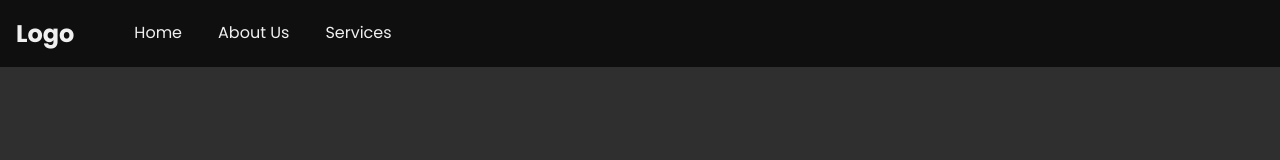
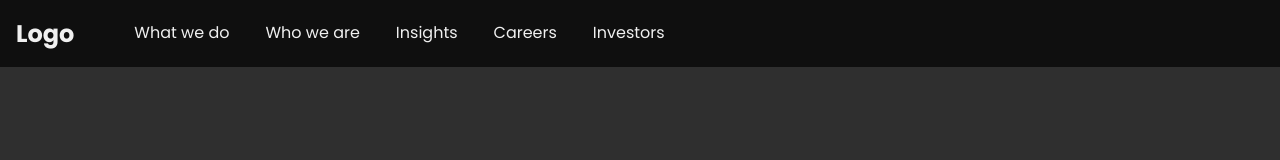
Before and after one commit to Karan-M-Thakkar/custom-website, a plain HTML site: page index.html in a window 1280 px wide. Drawn offline with Linux system fonts and the light colour scheme.

Commit message:
feat: fix multiple features and update navbar data

```diff
--- a/AppData.json
+++ b/AppData.json
@@ -1,143 +1,276 @@
 {
   "navbar": [
     {
-      "label": "Home",
+      "label": "What we do",
       "url": "/home",
       "submenu": [
         {
-          "label": "Introduction",
+          "label": "Industries",
           "url": "/home/introduction",
           "submenu": [
-            {
-              "label": "Overview",
-              "url": "/home/introduction/overview"
+            { "label": "Banking" },
+            { "label": "Capital Markets" },
+            { "label": "Consumer Goods and Distribution" },
+            { "label": "Communications, Media, and Information Services" },
+            { "label": "Education" },
+            { "label": "Energy, Resources, and Utilities" },
+            { "label": "Healthcare" },
+            { "label": "High Tech" },
+            { "label": "Insurance" },
+            { "label": "Life Sciences" },
+            { "label": "Manufacturing" },
+            { "label": "Public Services" },
+            { "label": "Retail" },
+            { "label": "Travel and Logistics" }
+          ]
         },
         {
-              "label": "Mission",
-              "url": "/home/introduction/mission"
+          "label": "Services",
+          "url": "/home/featured",
+          "submenu": [
+            { "label": "Cloud" },
+            { "label": "Cognitive Business Operations" },
+            { "label": "Consulting" },
+            { "label": "Cybersecurity" },
+            { "label": "Data and Analytics" },
+            { "label": "Enterprise Solutions" },
+            { "label": "IoT and Digital Engineering" },
+            { "label": "Network Solutions and Services" },
+            { "label": "TCS Interactive" },
+            { "label": "Sustainability Services" }
+          ]
+        },
+        {
+          "label": "Products and Platforms",
+          "url": "/home/featured",
+          "submenu": [
+            { "label": "TCS ADD™" },
+            { "label": "TCS BANCS™" },
+            { "label": "TCS BFSI Platforms" },
+            { "label": "TCS CHROMA™" },
+            { "label": "TCS Customer Intelligence & Insights™" },
+            { "label": "TCS ERP on Cloud" },
+            { "label": "ignio™" },
+            { "label": "TCS iON™" },
+            { "label": "TCS HOBS™" },
+            { "label": "TCS Intelligent Urban Exchange™" },
+            { "label": "TCS OmniStore™" },
+            { "label": "TCS Optumera™" }
+          ]
+        },
+        {
+          "label": "Research & Innovation",
+          "url": "/home/featured",
+          "submenu": [{ "label": "TCS Research" }, { "label": "TCS Pace™" }]
         }
       ]
     },
     {
-          "label": "Featured",
-          "url": "/home/featured",
+      "label": "Who we are",
+      "url": "/about-us",
       "submenu": [
         {
-              "label": "New Arrivals",
-              "url": "/home/featured/new-arrivals"
+          "label": "About Us",
+          "url": "/about-us/company-profile",
+          "submenu": [
+            { "label": "Corporate Sustainability" },
+            { "label": "Diversity, Equity, and Inclusion" },
+            { "label": "Corporate Social Responsibility" },
+            { "label": "The TCS Way" },
+            { "label": "Sports Sponsorships" },
+            { "label": "Alliances" }
+          ]
         },
         {
-              "label": "Best Sellers",
-              "url": "/home/featured/best-sellers"
+          "label": "Leadership",
+          "url": "/about-us/team"
         },
         {
-              "label": "Deals",
-              "url": "/home/featured/deals"
+          "label": "In The News",
+          "url": "/about-us/team"
         },
         {
-              "label": "Specials",
-              "url": "/home/featured/specials"
+          "label": "Events",
+          "url": "/about-us/team"
         }
+      ]
+    },
+    {
+      "label": "Insights",
+      "url": "/services",
+      "submenu": [
+        {
+          "label": "Customer Stories",
+          "url": "/services/web-development"
+        },
+        {
+          "label": "Perspectives",
+          "url": "/services/design"
+        },
+        {
+          "label": "Global Studies",
+          "url": "/services/design"
+        },
+        {
+          "label": "Topics",
+          "url": "/services/design",
+          "submenu": [
+            { "label": "Insights" },
+            { "label": "Metaverse" },
+            { "label": "Sustainability" },
+            { "label": "Cybersecurity" },
+            { "label": "AI & ML" },
+            { "label": "Blockchain" },
+            { "label": "Cloud" },
+            { "label": "Future of Work" },
+            { "label": "Health & Wellness" },
+            { "label": "IoT" },
+            { "label": "Data Analytics and Storage" }
           ]
         }
       ]
     },
     {
-      "label": "About Us",
-      "url": "/about-us",
+      "label": "Careers",
+      "url": "/services",
       "submenu": [
         {
-          "label": "Company Profile",
-          "url": "/about-us/company-profile",
+          "label": "India",
+          "url": "/services/web-development",
           "submenu": [
             {
-              "label": "History",
-              "url": "/about-us/company-profile/history"
-            },
-            {
-              "label": "Vision",
-              "url": "/about-us/company-profile/vision"
-            },
-            {
-              "label": "Values",
-              "url": "/about-us/company-profile/values"
-            },
-            {
-              "label": "Milestones",
-              "url": "/about-us/company-profile/milestones"
+              "label": "India"
             }
           ]
         },
         {
-          "label": "Team",
-          "url": "/about-us/team",
+          "label": "Americas",
+          "url": "/services/design",
           "submenu": [
-            {
-              "label": "Leadership",
-              "url": "/about-us/team/leadership"
+            { "label": "Argentina" },
+            { "label": "Brazil" },
+            { "label": "Canada" },
+            { "label": "Chile" },
+            { "label": "Colombia" },
+            { "label": "Ecuador" },
+            { "label": "Mexico" },
+            { "label": "Peru" },
+            { "label": "Uruguay" },
+            { "label": "USA" }
+          ]
         },
         {
-              "label": "Departments",
-              "url": "/about-us/team/departments"
+          "label": "Asia Pacific",
+          "url": "/services/design",
+          "submenu": [
+            { "label": "Australia" },
+            { "label": "Mainland China" },
+            { "label": "Hong Kong SAR" },
+            { "label": "Indonesia" },
+            { "label": "Japan" },
+            { "label": "Malaysia" },
+            { "label": "New Zealand" },
+            { "label": "Philippines" },
+            { "label": "Republic of Korea" },
+            { "label": "Singapore" },
+            { "label": "Chinese Taipei" },
+            { "label": "Thailand" }
+          ]
         },
         {
-              "label": "Projects",
-              "url": "/about-us/team/projects"
+          "label": "Europe & UK",
+          "url": "/services/design",
+          "submenu": [
+            { "label": "Belgium" },
+            { "label": "Denmark" },
+            { "label": "Estonia" },
+            { "label": "Finland" },
+            { "label": "France" },
+            { "label": "Germany" },
+            { "label": "Hungary" },
+            { "label": "Ireland" },
+            { "label": "Italy" },
+            { "label": "Luxembourg" },
+            { "label": "Netherlands" },
+            { "label": "Norway" },
+            { "label": "Poland" },
+            { "label": "Portugal" },
+            { "label": "Spain" },
+            { "label": "Sweden" },
+            { "label": "Switzerland" },
+            { "label": "United Kingdom" }
+          ]
         },
         {
-              "label": "Clients",
-              "url": "/about-us/team/clients"
-            }
+          "label": "Middle East & Africa",
+          "url": "/services/design",
+          "submenu": [
+            { "label": "Bahrain" },
+            { "label": "Israel" },
+            { "label": "Kuwait" },
+            { "label": "Qatar" },
+            { "label": "Saudi Arabia" },
+            { "label": "South Africa" },
+            { "label": "United Arab Emirates" }
           ]
         }
       ]
     },
     {
-      "label": "Services",
+      "label": "Investors",
       "url": "/services",
       "submenu": [
         {
-          "label": "Web Development",
+          "label": "Management Commentary",
           "url": "/services/web-development",
           "submenu": [
-            {
-              "label": "Frontend",
-              "url": "/services/web-development/frontend"
+            { "label": "Latest Quarter Commentary" },
+            { "label": "Annual Report Section" }
+          ]
         },
         {
-              "label": "Backend",
-              "url": "/services/web-development/backend"
+          "label": "Financials",
+          "url": "/services/design",
+          "submenu": [
+            { "label": "Quarterly Earnings Reports" },
+            { "label": "Download TCS Data Sheet" },
+            { "label": "Erstwhile CMC Financials" }
+          ]
         },
         {
-              "label": "Responsive Design",
-              "url": "/services/web-development/responsive-design"
+          "label": "News & Events",
+          "url": "/services/design",
+          "submenu": [
+            { "label": "Press Releases" },
+            { "label": "Corporate Actions" },
+            { "label": "Events" },
+            { "label": "Calendar" }
+          ]
         },
         {
-              "label": "E-commerce Solutions",
-              "url": "/services/web-development/e-commerce-solutions"
+          "label": "ESG",
+          "url": "/services/design",
+          "submenu": [
+            { "label": "Environment" },
+            { "label": "Social" },
+            { "label": "Governance" },
+            { "label": "Policies and Reports" },
+            {
+              "label": "Stakeholder Engagement and Identification of Material Issues"
             }
           ]
         },
         {
-          "label": "Design",
+          "label": "Resources",
           "url": "/services/design",
           "submenu": [
-            {
-              "label": "Graphic Design",
-              "url": "/services/design/graphic-design"
-            },
-            {
-              "label": "UI/UX",
-              "url": "/services/design/ui-ux"
-            },
-            {
-              "label": "Brand Identity",
-              "url": "/services/design/brand-identity"
-            },
-            {
-              "label": "Print Design",
-              "url": "/services/design/print-design"
-            }
+            { "label": "Glossary" },
+            { "label": "Investor FAQs" },
+            { "label": "Stock Information" },
+            { "label": "Analyst Coverage" },
+            { "label": "Subsidiaries" },
+            { "label": "Subscribe to Investor Updates" },
+            { "label": "Unclaimed Dividend Information" }
           ]
         }
       ]
--- a/scripts.js
+++ b/scripts.js
@@ -9,18 +9,23 @@ fetch("./AppData.json")
     let navList = document.getElementById("navList");
     for (let navItem of navbar) {
       let level2List = "";
-      let level3list = "";
-      for (let eachL2Item of navItem.submenu) {
-        level2List += `
-          <li class="l2-nav-item">
-            <a href="#">${eachL2Item.label}</a>
-          </li>
-        `;
-
-        for (let eachL3Item of eachL2Item.submenu) {
-          level3list += `
-            <li class="l3-nav-item">
-              <a href="#">${eachL3Item.label}</a>
+      if (navItem.submenu) {
+        for (let eachL2Item of navItem.submenu) {
+          let level3list = "";
+          if (eachL2Item.submenu) {
+            for (let eachL3Item of eachL2Item.submenu) {
+              level3list += `
+                <li class="l3-nav-item">
+                  <a href="#">${eachL3Item.label}</a>
+                </li>
+              `;
+            }
+          }
+          level2List += `
+            <li class="l2-nav-item">
+              <a href="#">${eachL2Item.label}</a>
+              ${level3list ? '<p class="right-arrow">></p>' : ""}
+              <ul class="l3-items-list">${level3list ? level3list : ""}</ul>
             </li>
           `;
         }
@@ -31,10 +36,29 @@ fetch("./AppData.json")
             <a href="#">${navItem.label}</a>
             <span class="nav-underline"></span>
             <div class="mega-menu-container">
-              <ul class="l2-items-list">${level2List}</ul>
-              <ul class="l3-items-list">${level3list}</ul>
+              <ul class="l2-items-list">${level2List ? level2List : ""}</ul>
             </div>
           </li>
         `;
     }
+
+    /* below code adjust the height of megamenu container to fit biggest L3 list */
+    let megaMenuContainers = document.getElementsByClassName(
+      "mega-menu-container"
+    );
+    for (let megaMenuContainer of megaMenuContainers) {
+      let allL3ListsUnderMegaMenuContainer =
+        megaMenuContainer.getElementsByClassName("l3-items-list");
+      let maxL3ListHeight = 0;
+      for (let l3List of allL3ListsUnderMegaMenuContainer) {
+        maxL3ListHeight =
+          l3List.clientHeight > maxL3ListHeight
+            ? l3List.clientHeight
+            : maxL3ListHeight;
+      }
+      megaMenuContainer.style.minHeight = `${maxL3ListHeight}px`;
+      for (let l3List of allL3ListsUnderMegaMenuContainer) {
+        l3List.style.minHeight = "100%";
+      }
+    }
   });
```
Also changed, not shown: style.css (+21 -3 lines). Lines whose indentation alone changed are shown as unchanged.
